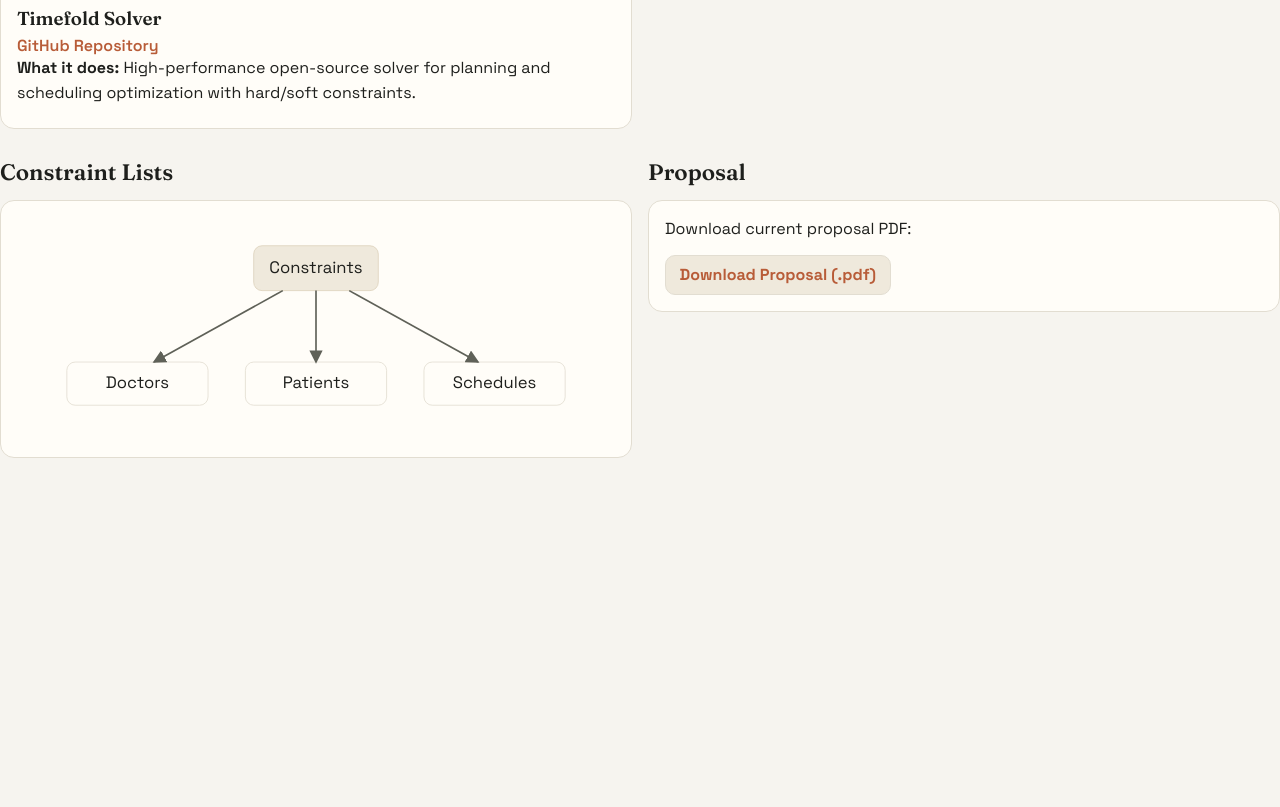
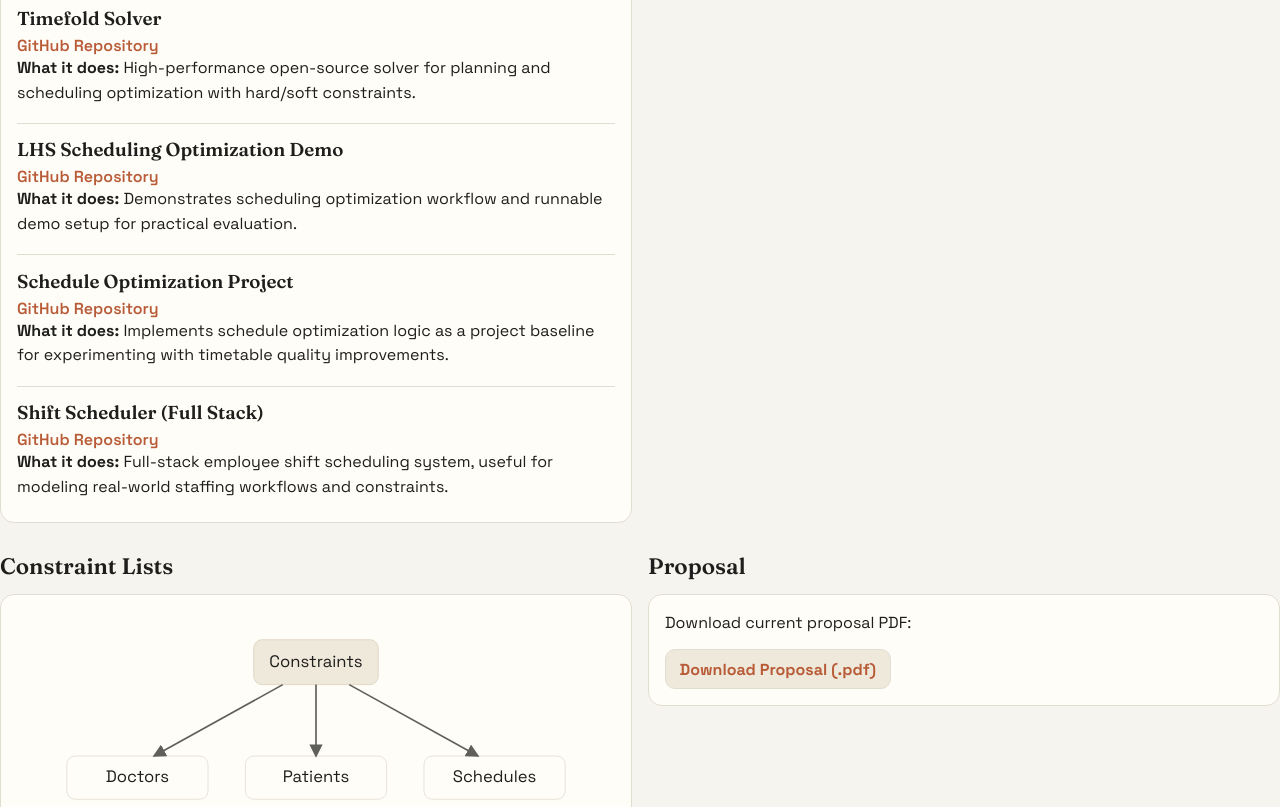
Before and after one commit to Kris1807/Personal-Website, a plain HTML site: page thesis-sources.html in a window 1280 px wide. Shown: the part 1740-2547 px from the top of the page. Before the commit the page ends 2211 px from the top, so only its background shows below. Drawn offline with Linux system fonts and the light colour scheme.

Commit message:
Add additional scheduling repositories to optional packages

```diff
--- a/thesis-sources.html
+++ b/thesis-sources.html
@@ -167,6 +167,25 @@
           <a href="https://github.com/TimefoldAI/timefold-solver" target="_blank" rel="noreferrer">GitHub Repository</a>
           <p><strong>What it does:</strong> High-performance open-source solver for planning and scheduling optimization with hard/soft constraints.</p>
         </div>
+
+
+        <div class="entry">
+          <h3>LHS Scheduling Optimization Demo</h3>
+          <a href="https://github.com/PODcarmstrong/schedulingoptimization?tab=readme-ov-file#running-the-demo" target="_blank" rel="noreferrer">GitHub Repository</a>
+          <p><strong>What it does:</strong> Demonstrates scheduling optimization workflow and runnable demo setup for practical evaluation.</p>
+        </div>
+
+        <div class="entry">
+          <h3>Schedule Optimization Project</h3>
+          <a href="https://github.com/Vhivi/ScheduleOptimization" target="_blank" rel="noreferrer">GitHub Repository</a>
+          <p><strong>What it does:</strong> Implements schedule optimization logic as a project baseline for experimenting with timetable quality improvements.</p>
+        </div>
+
+        <div class="entry">
+          <h3>Shift Scheduler (Full Stack)</h3>
+          <a href="https://github.com/SirChri/employee-shift-scheduler" target="_blank" rel="noreferrer">GitHub Repository</a>
+          <p><strong>What it does:</strong> Full-stack employee shift scheduling system, useful for modeling real-world staffing workflows and constraints.</p>
+        </div>
       </article>
     </section>
 
```
